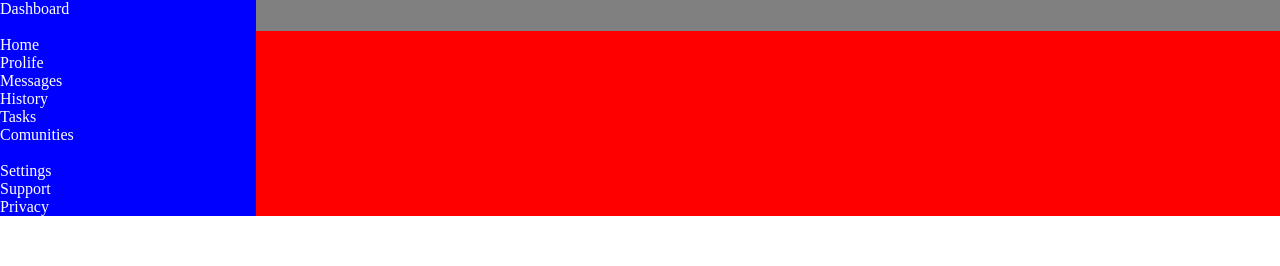
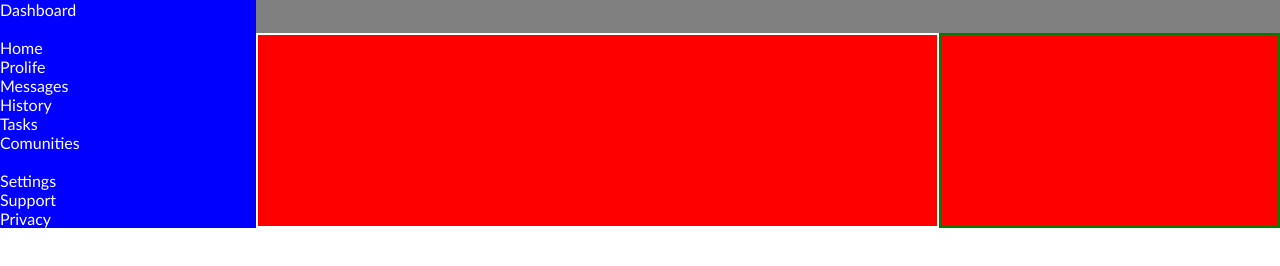
Before and after one commit to HelderPaiva13/admin-dashboard, a plain HTML site: page index.html in a window 1280 px wide. Drawn offline with Linux system fonts and the light colour scheme.

Commit message:
estrutura principal do grid

```diff
--- a/index.html
+++ b/index.html
@@ -14,7 +14,7 @@
       Dashboard
       <br/>
       <br/>
-      <ul class="btnPart1">
+      <ul class="menu">
         <li>Home</li>
         <li>Prolife</li>
         <li>Messages</li>
@@ -31,11 +31,13 @@
     </div>
 
     <div class="nav">
-
+      <div class="superior"></div>
+      <div class="inferior"></div>
     </div>
 
     <div class="content">
-
+      <div class="projects"></div>
+      <div class="announcements"></div>
     </div>
 
 
--- a/styles.css
+++ b/styles.css
@@ -8,21 +8,34 @@
   display: grid;
   grid-template-columns: 1fr 4fr;
   grid-template-rows: 1fr 6fr;
+  font-family: "Gill Sans", sans-serif;
 }
 
 .sidebar {
-  grid-column: 1 / 1;
+  grid-column: 1 / 2;
   grid-row:  1/3;
   background-color: blue;
   color: white;
 }
 
 .nav {
-  grid-column: 2 / 3;
+
+  grid-row: 1/2;
   background-color: gray;
   heigth: 50px;
 }
 
 .content {
+  grid-row: 2/3;
   background-color: red;
+  display: grid;
+  grid-template-columns: 2fr 1fr;
 }
+
+.projects {
+  border: solid 2px white;
+}
+
+.announcements {
+  border: solid 2px green;
+}
```
